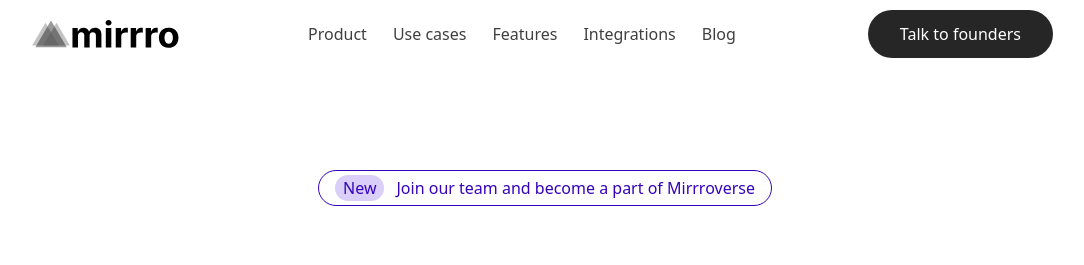
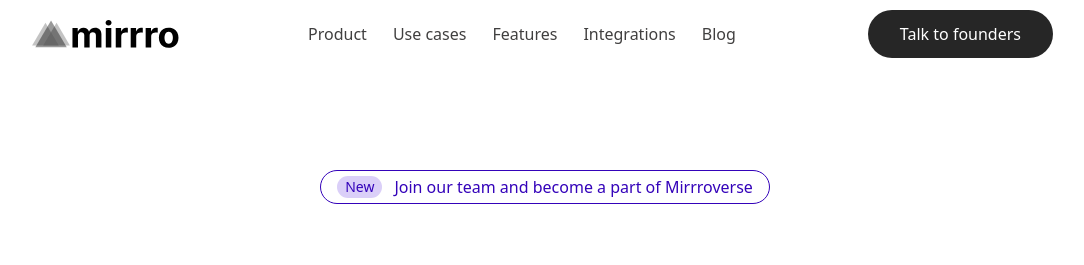
Before and after one commit to carrington-115/mirrro-ai-website, a Next.js app: page / in a window 1280 px wide. Shown: the top 265 px of the page, without its empty margins (95-1179 px from the left). Built offline with nearby package versions, Linux system fonts and the light colour scheme.

Commit message:
updated the badge element

```diff
--- a/components/Badge.tsx
+++ b/components/Badge.tsx
@@ -8,7 +8,7 @@ export default function Badge(
   return (
     <span
       className={twMerge(
-        `px-[8px] py-[1px] rounded-full flex-inline justify-center align-center`,
+        `px-[8px] py-[1px] text-xs md:text-sm rounded-full flex-inline justify-center align-center`,
         color && `bg-${color}`,
         className
       )}
```
